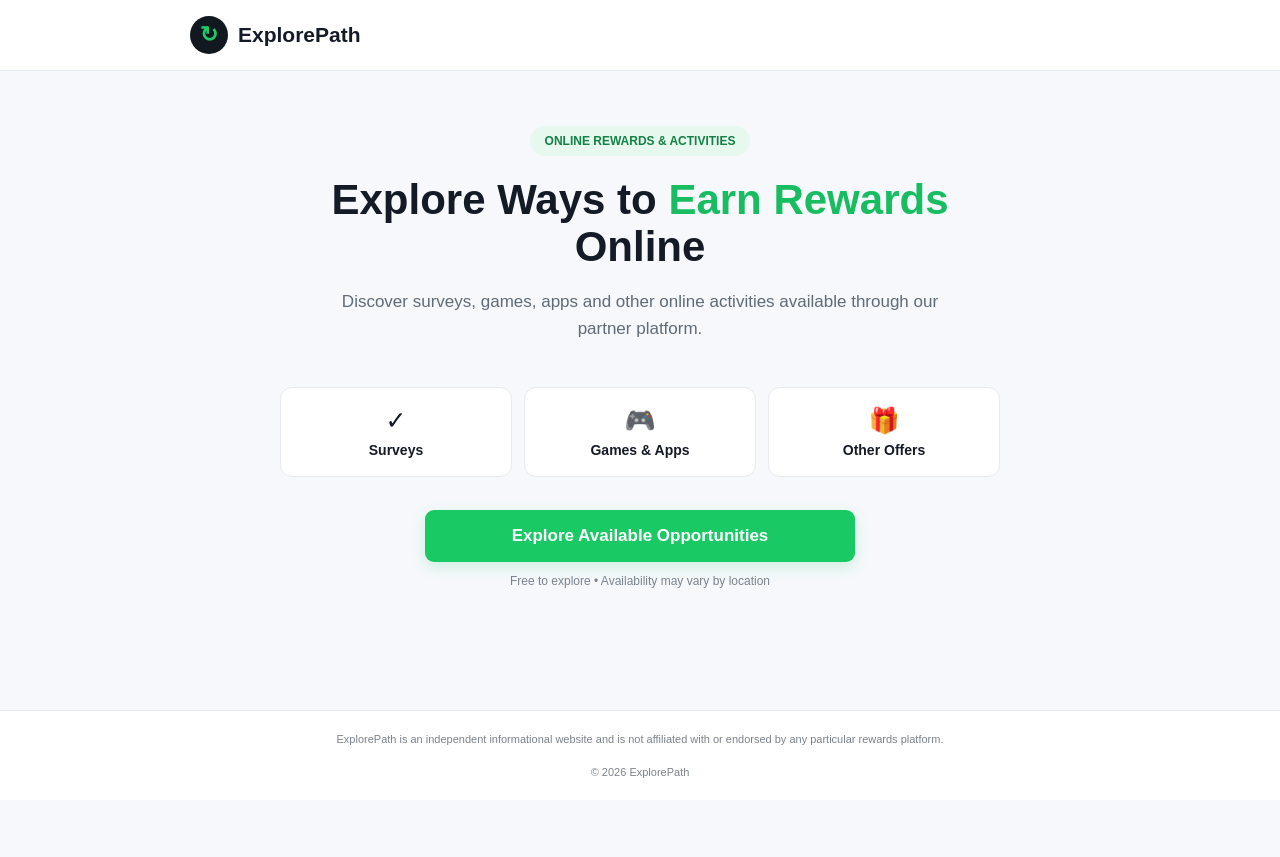
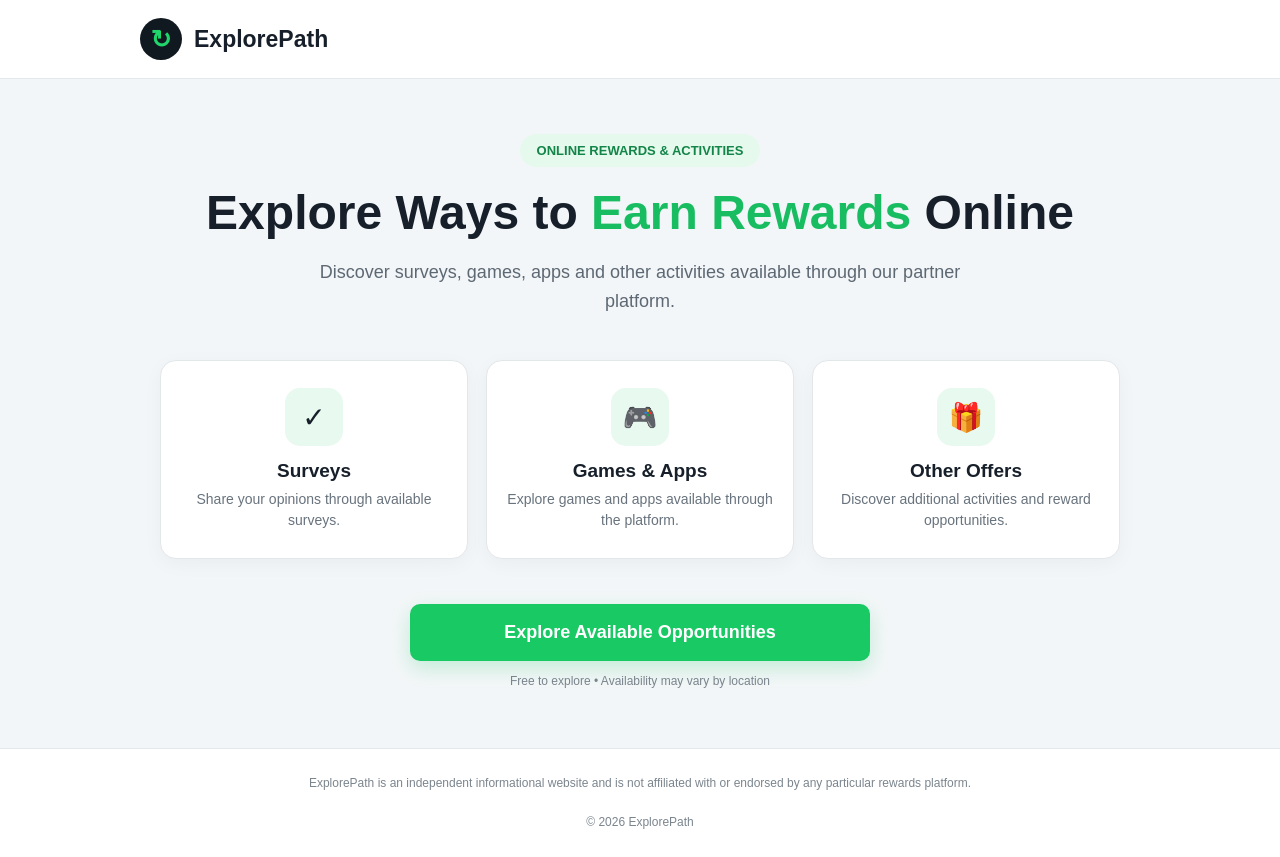
Before and after one commit to yika81/Freecash-SOI, a plain HTML site: page index.html in a window 1280 px wide. Before the commit the page ends 800 px from the top, so only its background shows below. Drawn offline with Linux system fonts and the light colour scheme.

Commit message:
Updated prelander
Better prelander for Freecash SOI

```diff
--- a/index.html
+++ b/index.html
@@ -4,201 +4,236 @@
 <meta charset="UTF-8">
 <meta name="viewport" content="width=device-width, initial-scale=1.0">
 
-  <title>ExplorePath – Online Opportunities</title>
-
-  <meta name="description"
-        content="Explore surveys, games, apps and other online reward opportunities.">
+<title>ExplorePath | Online Rewards</title>
 
 <style>
-    * {
-      box-sizing: border-box;
-      margin: 0;
-      padding: 0;
+*{
+    box-sizing:border-box;
+    margin:0;
+    padding:0;
 }
 
-    body {
-      font-family: Arial, Helvetica, sans-serif;
-      background: #f6f8fb;
-      color: #151b26;
+body{
+    font-family:Arial,Helvetica,sans-serif;
+    background:#f3f6f8;
+    color:#17202a;
 }
 
-    .page {
-      min-height: 100vh;
-      display: flex;
-      flex-direction: column;
+header{
+    background:#ffffff;
+    border-bottom:1px solid #e4e8eb;
+    padding:18px 20px;
 }
 
-    /* Header */
-    header {
-      background: #ffffff;
-      border-bottom: 1px solid #e8ebef;
-      padding: 16px 20px;
+.header{
+    max-width:1000px;
+    margin:auto;
+    display:flex;
+    align-items:center;
+    gap:12px;
 }
 
-    .header-inner {
-      max-width: 900px;
-      margin: auto;
-      display: flex;
-      align-items: center;
-      gap: 10px;
+.logo{
+    width:42px;
+    height:42px;
+    border-radius:50%;
+    background:#101820;
+    color:#20d66c;
+    display:flex;
+    align-items:center;
+    justify-content:center;
+    font-size:25px;
+    font-weight:bold;
 }
 
-    .logo {
-      width: 38px;
-      height: 38px;
-      border-radius: 50%;
-      background: #111820;
-      color: #20c968;
-      display: flex;
-      align-items: center;
-      justify-content: center;
-      font-size: 22px;
-      font-weight: bold;
+.brand{
+    font-size:23px;
+    font-weight:700;
 }
 
-    .brand {
-      font-size: 21px;
-      font-weight: 700;
+.hero{
+    max-width:1000px;
+    margin:0 auto;
+    padding:55px 20px 35px;
+    text-align:center;
 }
 
-    /* Main */
-    main {
-      flex: 1;
+.badge{
+    display:inline-block;
+    background:#e5f9ed;
+    color:#138548;
+    padding:9px 17px;
+    border-radius:30px;
+    font-size:13px;
+    font-weight:bold;
+    margin-bottom:20px;
 }
 
-    .hero {
-      max-width: 760px;
-      margin: auto;
-      padding: 55px 20px 35px;
-      text-align: center;
+h1{
+    font-size:48px;
+    line-height:1.1;
+    margin-bottom:18px;
 }
 
-    .badge {
-      display: inline-block;
-      background: #e7f9ef;
-      color: #138244;
-      padding: 8px 15px;
-      border-radius: 30px;
-      font-size: 12px;
-      font-weight: 700;
-      margin-bottom: 20px;
+h1 span{
+    color:#19bd61;
 }
 
-    h1 {
-      font-size: 42px;
-      line-height: 1.12;
-      margin-bottom: 18px;
+.subtitle{
+    max-width:700px;
+    margin:0 auto;
+    font-size:18px;
+    line-height:1.6;
+    color:#5d6873;
 }
 
-    h1 span {
-      color: #18bd61;
+/* Activity cards */
+
+.activities{
+    max-width:1000px;
+    margin:10px auto 35px;
+    padding:0 20px;
+    display:grid;
+    grid-template-columns:repeat(3,1fr);
+    gap:18px;
 }
 
-    .intro {
-      max-width: 620px;
-      margin: auto;
-      color: #606b77;
-      font-size: 17px;
-      line-height: 1.6;
+.card{
+    background:#ffffff;
+    border:1px solid #e2e7ea;
+    border-radius:16px;
+    padding:27px 18px;
+    text-align:center;
+    box-shadow:0 5px 20px rgba(0,0,0,.04);
 }
 
-    /* Features */
-    .features {
-      max-width: 760px;
-      margin: 10px auto 28px;
-      padding: 0 20px;
-      display: grid;
-      grid-template-columns: repeat(3, 1fr);
-      gap: 12px;
+.card-icon{
+    width:58px;
+    height:58px;
+    margin:0 auto 14px;
+    border-radius:15px;
+    background:#e8f9ef;
+    display:flex;
+    align-items:center;
+    justify-content:center;
+    font-size:28px;
 }
 
-    .feature {
-      background: #ffffff;
-      border: 1px solid #e7eaee;
-      border-radius: 12px;
-      padding: 18px 10px;
-      text-align: center;
+.card h3{
+    font-size:19px;
+    margin-bottom:7px;
 }
 
-    .feature-icon {
-      font-size: 25px;
-      margin-bottom: 7px;
-    }
-
-    .feature strong {
-      display: block;
-      font-size: 14px;
+.card p{
+    font-size:14px;
+    color:#68737d;
+    line-height:1.5;
 }
 
 /* CTA */
-    .cta {
-      text-align: center;
-      padding: 5px 20px 55px;
+
+.cta{
+    text-align:center;
+    padding:10px 20px 60px;
 }
 
-    .button {
-      display: inline-block;
-      width: 100%;
-      max-width: 430px;
-      padding: 16px 25px;
-      background: #18c964;
-      color: #ffffff;
-      text-decoration: none;
-      border-radius: 9px;
-      font-size: 17px;
-      font-weight: 700;
-      box-shadow: 0 5px 15px rgba(24, 201, 100, 0.18);
+.button{
+    display:inline-block;
+    width:100%;
+    max-width:460px;
+    background:#18c964;
+    color:white;
+    text-decoration:none;
+    padding:18px 25px;
+    border-radius:10px;
+    font-size:18px;
+    font-weight:bold;
+    box-shadow:0 7px 20px rgba(24,201,100,.22);
 }
 
-    .note {
-      margin-top: 12px;
-      color: #7a838d;
-      font-size: 12px;
+.button:hover{
+    background:#13b858;
+}
+
+.note{
+    margin-top:13px;
+    color:#7a838c;
+    font-size:12px;
 }
 
 /* Footer */
-    footer {
-      background: #ffffff;
-      border-top: 1px solid #e5e8ec;
-      padding: 20px;
-      text-align: center;
-      color: #7a838d;
-      font-size: 11px;
-      line-height: 1.5;
+
+footer{
+    background:#ffffff;
+    border-top:1px solid #e4e8eb;
+    text-align:center;
+    padding:25px 20px;
+    color:#7b858e;
+    font-size:12px;
+    line-height:1.6;
 }
 
 /* Mobile */
-    @media (max-width: 600px) {
 
-      .hero {
-        padding: 42px 20px 28px;
+@media(max-width:700px){
+
+    header{
+        padding:16px 18px;
     }
 
-      h1 {
-        font-size: 34px;
+    .logo{
+        width:40px;
+        height:40px;
+        font-size:23px;
     }
 
-      .intro {
-        font-size: 16px;
+    .brand{
+        font-size:21px;
     }
 
-      .features {
-        grid-template-columns: 1fr;
-        max-width: 430px;
+    .hero{
+        padding:45px 18px 30px;
     }
 
-      .feature {
-        display: flex;
-        align-items: center;
-        text-align: left;
-        gap: 12px;
-        padding: 14px 16px;
+    h1{
+        font-size:38px;
     }
 
-      .feature-icon {
-        margin: 0;
-        width: 38px;
-        text-align: center;
+    .subtitle{
+        font-size:16px;
+    }
+
+    .activities{
+        grid-template-columns:1fr;
+        max-width:470px;
+        gap:13px;
+    }
+
+    .card{
+        display:flex;
+        align-items:center;
+        text-align:left;
+        padding:17px;
+        gap:15px;
+    }
+
+    .card-icon{
+        flex-shrink:0;
+        margin:0;
+        width:52px;
+        height:52px;
+    }
+
+    .card h3{
+        margin-bottom:3px;
+    }
+
+    .cta{
+        padding-top:5px;
+    }
+
+    .button{
+        font-size:17px;
     }
 }
 </style>
@@ -206,15 +241,12 @@
 
 <body>
 
-<div class="page">
-
 <header>
-    <div class="header-inner">
+    <div class="header">
         <div class="logo">↻</div>
         <div class="brand">ExplorePath</div>
     </div>
 </header>
-
 
 <main>
 
@@ -228,29 +260,55 @@
         Explore Ways to <span>Earn Rewards</span> Online
     </h1>
 
-      <p class="intro">
-        Discover surveys, games, apps and other online activities
+    <p class="subtitle">
+        Discover surveys, games, apps and other activities
         available through our partner platform.
     </p>
 
 </section>
 
 
-    <section class="features">
+<section class="activities">
 
-      <div class="feature">
-        <div class="feature-icon">✓</div>
-        <strong>Surveys</strong>
+    <div class="card">
+
+        <div class="card-icon">✓</div>
+
+        <div>
+            <h3>Surveys</h3>
+            <p>
+                Share your opinions through available surveys.
+            </p>
         </div>
 
-      <div class="feature">
-        <div class="feature-icon">🎮</div>
-        <strong>Games & Apps</strong>
     </div>
 
-      <div class="feature">
-        <div class="feature-icon">🎁</div>
-        <strong>Other Offers</strong>
+
+    <div class="card">
+
+        <div class="card-icon">🎮</div>
+
+        <div>
+            <h3>Games & Apps</h3>
+            <p>
+                Explore games and apps available through the platform.
+            </p>
+        </div>
+
+    </div>
+
+
+    <div class="card">
+
+        <div class="card-icon">🎁</div>
+
+        <div>
+            <h3>Other Offers</h3>
+            <p>
+                Discover additional activities and reward opportunities.
+            </p>
+        </div>
+
     </div>
 
 </section>
@@ -258,17 +316,15 @@
 
 <section class="cta">
 
-      <!-- Replace YOUR_BEMOB_TRACKING_URL with your BeMob campaign URL -->
+    <!-- REPLACE THIS WITH YOUR BEMOB TRACKING URL -->
 
-      <a
-        href="YOUR_BEMOB_TRACKING_URL"
-        class="button">
+    <a href="YOUR_BEMOB_TRACKING_URL" class="button">
         Explore Available Opportunities
     </a>
 
-      <div class="note">
+    <p class="note">
         Free to explore • Availability may vary by location
-      </div>
+    </p>
 
 </section>
 
@@ -276,13 +332,15 @@
 
 
 <footer>
+
     ExplorePath is an independent informational website and is not
     affiliated with or endorsed by any particular rewards platform.
+
     <br><br>
+
     © 2026 ExplorePath
+
 </footer>
-
-</div>
 
 </body>
 </html>
```
Lines whose indentation alone changed are shown as unchanged.
